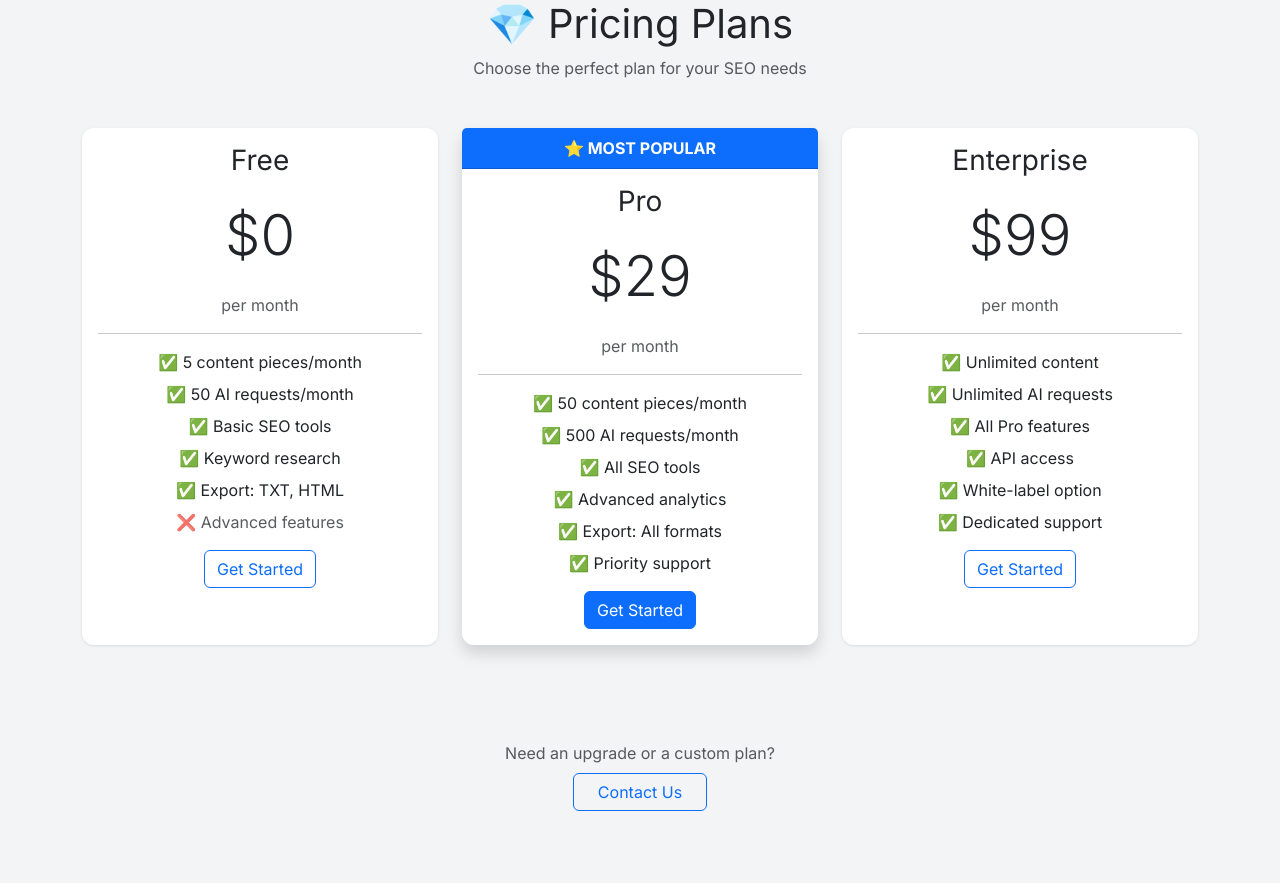
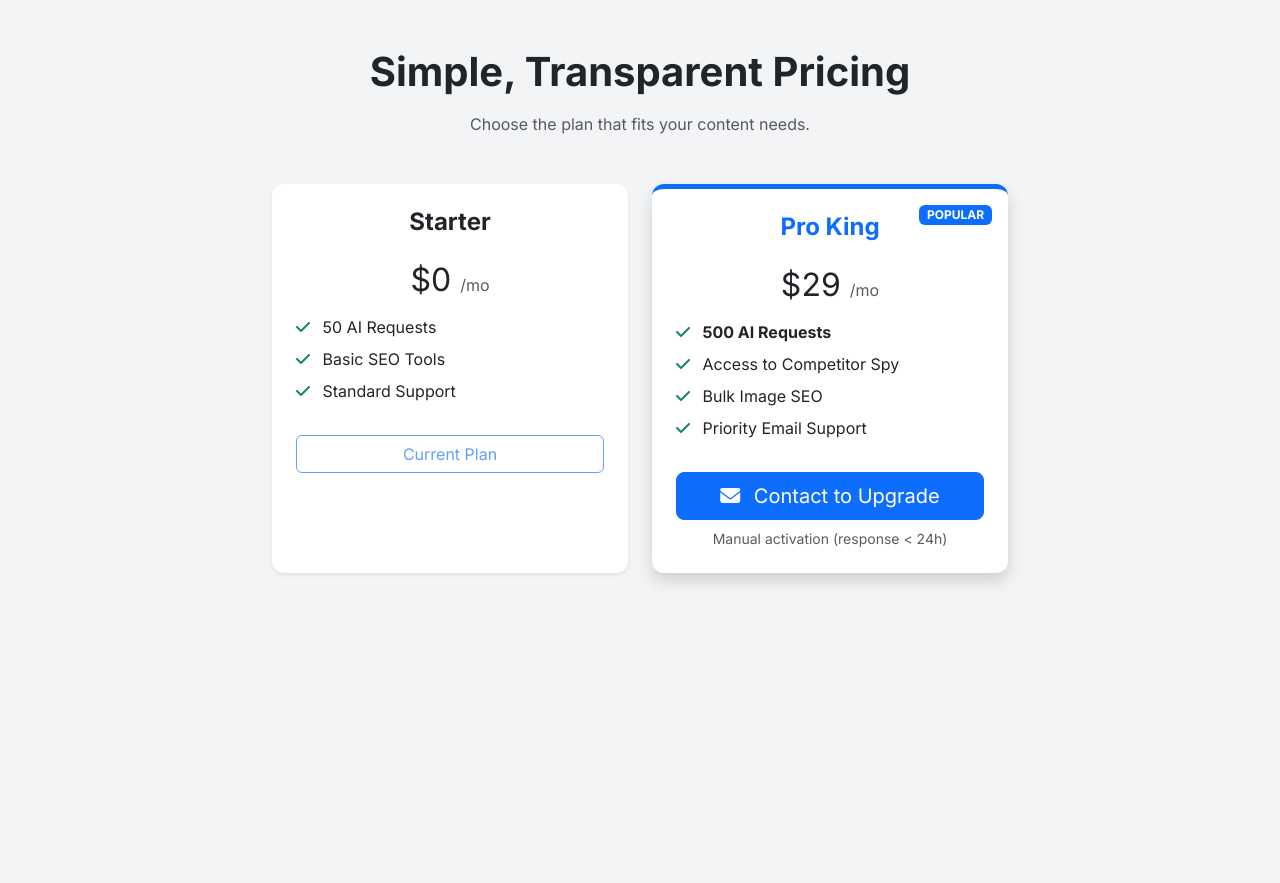
Before and after one commit to dilawar47866/MySEOTooler_V5, a Flask app: page /pricing in a window 1280 px wide. After the commit the page ends 584 px from the top, so only its background shows below. Run offline with Flask 3, Linux system fonts and the light colour scheme.

Commit message:
Update pricing.html

```diff
--- a/templates/pricing.html
+++ b/templates/pricing.html
@@ -1,131 +1,45 @@
 {% extends "base.html" %}
-{% block title %}Pricing - myseokingtool {% endblock %}
 {% block content %}
-<div class="container">
-    <div class="text-center mb-5">
-        <h1>💎 Pricing Plans</h1>
-        <p class="text-muted">Choose the perfect plan for your SEO needs</p>
-    </div>
+<div class="container mt-5 text-center">
+    <h1 class="fw-bold mb-3">Simple, Transparent Pricing</h1>
+    <p class="text-muted mb-5">Choose the plan that fits your content needs.</p>
 
-    <div class="row">
-        <!-- Free Plan -->
-        <div class="col-md-4 mb-4">
-            <div class="card h-100">
-                <div class="card-body text-center">
-                    <h3>Free</h3>
-                    <div class="display-4 my-4">$0</div>
-                    <p class="text-muted">per month</p>
-                    <hr>
-                    <ul class="list-unstyled text-left">
-                        <li class="mb-2">✅ 5 content pieces/month</li>
-                        <li class="mb-2">✅ 50 AI requests/month</li>
-                        <li class="mb-2">✅ Basic SEO tools</li>
-                        <li class="mb-2">✅ Keyword research</li>
-                        <li class="mb-2">✅ Export: TXT, HTML</li>
-                        <li class="mb-2 text-muted">❌ Advanced features</li>
-                    </ul>
-                    {% if current_user.is_authenticated and current_user.tier == 'free' %}
-                    <button class="btn btn-secondary btn-block" disabled>Current Plan</button>
-                    {% else %}
-                    <a href="{{ url_for('signup') }}" class="btn btn-outline-primary btn-block">Get Started</a>
-                    {% endif %}
-                </div>
+    <div class="row justify-content-center">
+        <!-- FREE PLAN -->
+        <div class="col-md-4">
+            <div class="card p-4 h-100 border-0 shadow-sm">
+                <h4 class="fw-bold">Starter</h4>
+                <h2 class="my-3">$0 <small class="text-muted fs-6">/mo</small></h2>
+                <ul class="list-unstyled text-start mb-4">
+                    <li class="mb-2"><i class="fas fa-check text-success me-2"></i> 50 AI Requests</li>
+                    <li class="mb-2"><i class="fas fa-check text-success me-2"></i> Basic SEO Tools</li>
+                    <li class="mb-2"><i class="fas fa-check text-success me-2"></i> Standard Support</li>
+                </ul>
+                <button class="btn btn-outline-primary w-100 disabled">Current Plan</button>
             </div>
         </div>
 
-        <!-- Pro Plan -->
-        <div class="col-md-4 mb-4">
-            <div class="card h-100 border-primary shadow">
-                <div class="card-header bg-primary text-white text-center">
-                    <strong>⭐ MOST POPULAR</strong>
-                </div>
-                <div class="card-body text-center">
-                    <h3>Pro</h3>
-                    <div class="display-4 my-4">$29</div>
-                    <p class="text-muted">per month</p>
-                    <hr>
-                    <ul class="list-unstyled text-left">
-                        <li class="mb-2">✅ 50 content pieces/month</li>
-                        <li class="mb-2">✅ 500 AI requests/month</li>
-                        <li class="mb-2">✅ All SEO tools</li>
-                        <li class="mb-2">✅ Advanced analytics</li>
-                        <li class="mb-2">✅ Export: All formats</li>
-                        <li class="mb-2">✅ Priority support</li>
-                    </ul>
-                    {% if current_user.is_authenticated %}
-                        {% if current_user.tier == 'pro' %}
-                        <button class="btn btn-success btn-block" disabled>Current Plan</button>
-                        {% else %}
-                        <button onclick="upgradePlan('pro')" class="btn btn-primary btn-block">Upgrade to Pro</button>
-                        {% endif %}
-                    {% else %}
-                    <a href="{{ url_for('signup') }}" class="btn btn-primary btn-block">Get Started</a>
-                    {% endif %}
-                </div>
-            </div>
-        </div>
+        <!-- PRO PLAN (The Upsell) -->
+        <div class="col-md-4">
+            <div class="card p-4 h-100 border-primary shadow" style="border-top: 5px solid #4f46e5;">
+                <div class="badge bg-primary position-absolute top-0 end-0 m-3">POPULAR</div>
+                <h4 class="fw-bold text-primary">Pro King</h4>
+                <h2 class="my-3">$29 <small class="text-muted fs-6">/mo</small></h2>
+                <ul class="list-unstyled text-start mb-4">
+                    <li class="mb-2"><i class="fas fa-check text-success me-2"></i> <strong>500 AI Requests</strong></li>
+                    <li class="mb-2"><i class="fas fa-check text-success me-2"></i> Access to Competitor Spy</li>
+                    <li class="mb-2"><i class="fas fa-check text-success me-2"></i> Bulk Image SEO</li>
+                    <li class="mb-2"><i class="fas fa-check text-success me-2"></i> Priority Email Support</li>
+                </ul>
 
-        <!-- Enterprise Plan -->
-        <div class="col-md-4 mb-4">
-            <div class="card h-100">
-                <div class="card-body text-center">
-                    <h3>Enterprise</h3>
-                    <div class="display-4 my-4">$99</div>
-                    <p class="text-muted">per month</p>
-                    <hr>
-                    <ul class="list-unstyled text-left">
-                        <li class="mb-2">✅ Unlimited content</li>
-                        <li class="mb-2">✅ Unlimited AI requests</li>
-                        <li class="mb-2">✅ All Pro features</li>
-                        <li class="mb-2">✅ API access</li>
-                        <li class="mb-2">✅ White-label option</li>
-                        <li class="mb-2">✅ Dedicated support</li>
-                    </ul>
-                    {% if current_user.is_authenticated %}
-                        {% if current_user.tier == 'enterprise' %}
-                        <button class="btn btn-success btn-block" disabled>Current Plan</button>
-                        {% else %}
-                        <button onclick="upgradePlan('enterprise')" class="btn btn-outline-primary btn-block">Upgrade to Enterprise</button>
-                        {% endif %}
-                    {% else %}
-                    <a href="{{ url_for('signup') }}" class="btn btn-outline-primary btn-block">Get Started</a>
-                    {% endif %}
-                </div>
+                <!-- DIRECT EMAIL LINK -->
+                <a href="mailto:support@myseokingtool.com?subject=Upgrade%20Request&body=Hello%2C%20I%20would%20like%20to%20upgrade%20to%20the%20Pro%20Plan.%20My%20username%20is%3A%20{{ current_user.username }}"
+                   class="btn btn-primary w-100 btn-lg">
+                   <i class="fas fa-envelope me-2"></i> Contact to Upgrade
+                </a>
+                <small class="text-muted d-block mt-2">Manual activation (response &lt; 24h)</small>
             </div>
         </div>
     </div>
-
-    <div class="container text-center my-5 py-4">
-    <p class="text-muted mb-2">
-        Need an upgrade or a custom plan?
-    </p>
-    <a href="mailto:support@myseokingtool.com" class="btn btn-outline-primary px-4">
-        Contact Us
-    </a>
 </div>
-
-<script>
-async function upgradePlan(tier) {
-    if (!confirm(`Upgrade to ${tier.toUpperCase()} plan?`)) return;
-
-    try {
-        const res = await fetch('/upgrade', {
-            method: 'POST',
-            headers: {'Content-Type': 'application/json'},
-            body: JSON.stringify({tier: tier})
-        });
-
-        const data = await res.json();
-
-        if (data.success) {
-            alert('✅ Upgraded successfully!');
-            window.location.reload();
-        } else {
-            alert('⚠️ ' + (data.error || 'Payment integration coming soon!'));
-        }
-    } catch (err) {
-        alert('❌ Error: ' + err.message);
-    }
-}
-</script>
 {% endblock %}
```
